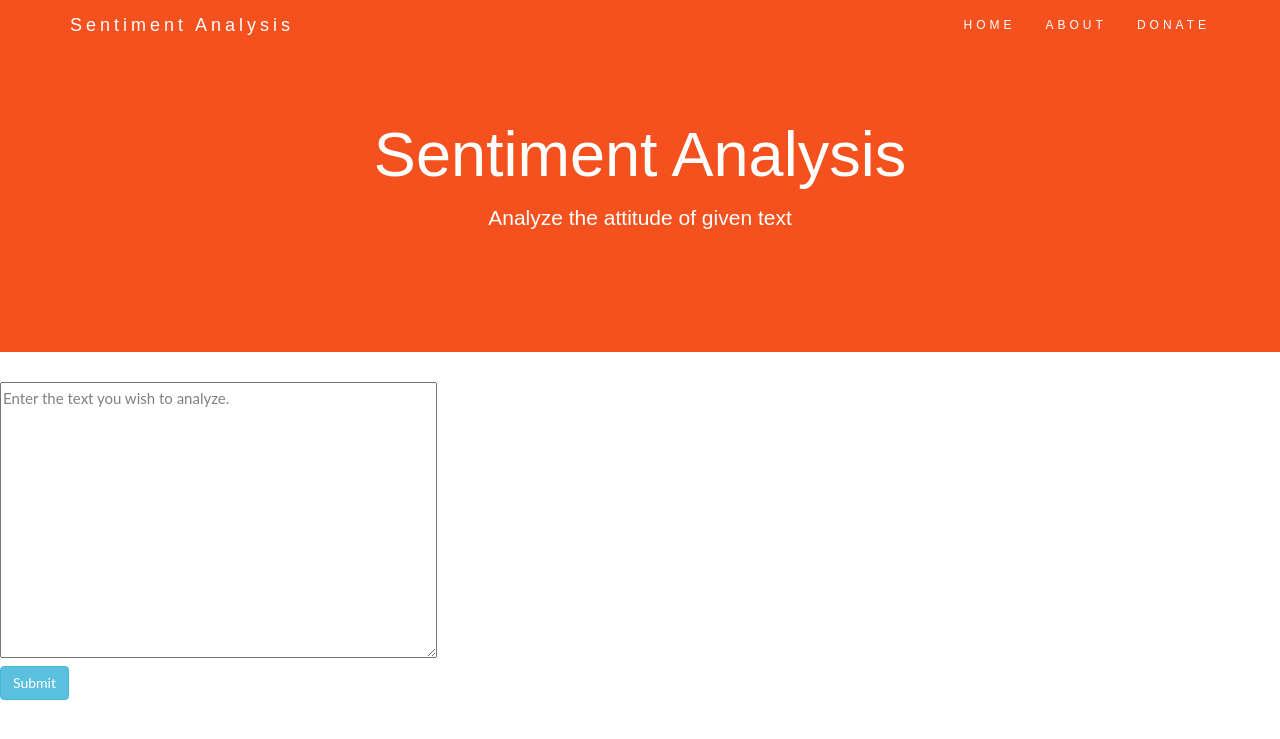
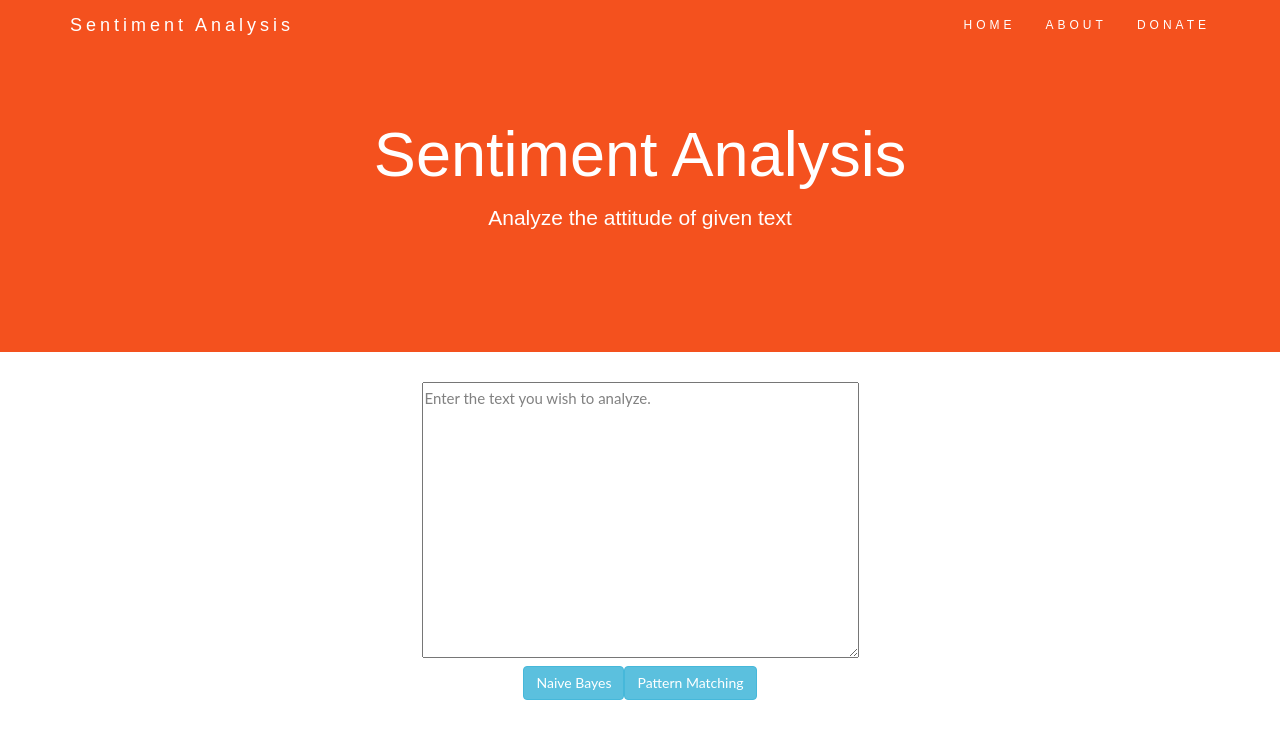
Before and after one commit to Speaker4TheUndead/Sentiment-Analysis, a Flask app: page / in a window 1280 px wide. Shown: the top 739 px of the page. Run offline with Flask 2, Linux system fonts and the light colour scheme; some libraries are stand-ins or nearby versions.

Commit message:
Added Naive Bayes and Pattern Matching selectors, centered box and buttons.

```diff
--- a/server/static/js/main.js
+++ b/server/static/js/main.js
@@ -1,7 +1,24 @@
 $(document).ready(function () {
     $("#base").append("<textarea id='text' rows=\"10\" cols=\"50\">Enter the text you wish to analyze.</textarea>");
-    $("#buttonDiv").append("<input class='btn btn-info btn-large' data-toggle='modal' datatarget='#myModal' type='submit'>");
-    $('#buttonDiv').click(function (){
+    $("#buttonDiv").append("<input class='btn btn-info btn-large' id='naive_bayes' type='submit' value='Naive Bayes'>");
+    $("#buttonDiv").append("<input class='btn btn-info btn-large' id='pattern_matching' type='submit' value='Pattern Matching'>");
+
+    $('#naive_bayes').click(function () {
+        var userText = $('#text').val();
+        $.ajax({
+            url: '/analyze_nv',
+            type: 'POST',
+            data: {
+                text: $('#text').val(),
+            },
+            dataType: 'text',
+            success: function (data) {
+                alert(data);
+            }
+        });
+    })
+
+    $('#pattern_matching').click(function () {
         var userText = $('#text').val();
         $.ajax({
             url: '/analyze',
@@ -10,10 +27,8 @@ $(document).ready(function () {
                 text: $('#text').val(),
             },
             dataType: 'text',
-            success: function(data){
+            success: function (data) {
                 alert(data);
-                $('#results').display.innerHTML = "";
-                $('#results').display.innerHTML += "<div id='myModal' class='modal fade' role='dialog'><div class='modal-dialog'><div class='modal-content'><div class='modal-header'><button type='button' class='close' data-dismiss='modal'>&times;</button><h4 class='modal-title'>Modal Header</h4></div><div class='modal-body'><p>Some text in the modal.</p></div><div class='modal-footer'><button type='button' class='btn btn-default' data-dismiss='modal'>Close</button></div></div></div></div>"
             }
         });
     })
--- a/server/templates/index.html
+++ b/server/templates/index.html
@@ -283,8 +283,8 @@
 
     <div id="topbar"></div>
     <div>
-        <div id="base"></div>
-        <div id="buttonDiv"></div>
+        <div class='text-center' id="base"></div>
+        <div class='text-center' id="buttonDiv"></div>
         <div id="results"></div>
     </div>
 
```
